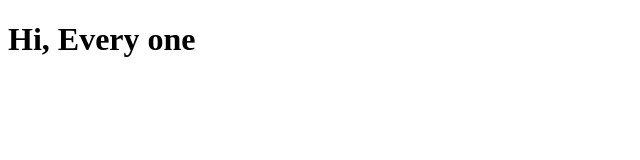
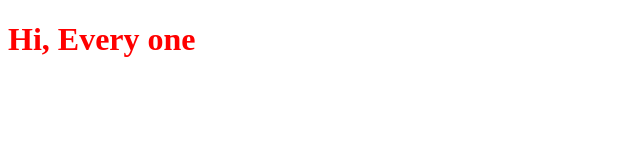
Before and after one commit to ArielHch/hello-world, a plain HTML site: page index.html in a window 1280 px wide. Shown: the whole page, without its empty margins (0-640 px from the left). Drawn offline with Linux system fonts and the light colour scheme.

Commit message:
add css file

```diff
--- a/index.html
+++ b/index.html
@@ -4,11 +4,13 @@
   <meta charset="UTF-8">
   <meta http-equiv="X-UA-Compatible" content="IE=edge">
   <meta name="viewport" content="width=device-width, initial-scale=1.0">
+  <link rel="stylesheet" href="myCss.css">
   <title>My first web!!</title>
 </head>
 <body>
 
-  <h1>Hi, Every one</h1>
+  <h1 class="title">Hi, Every one</h1>
+
 
 </body>
 </html>
--- /dev/null
+++ b/myCss.css
@@ -0,0 +1,3 @@
+.title{
+  color:red;
+}
```
Also changed, not shown: 1 other file.
